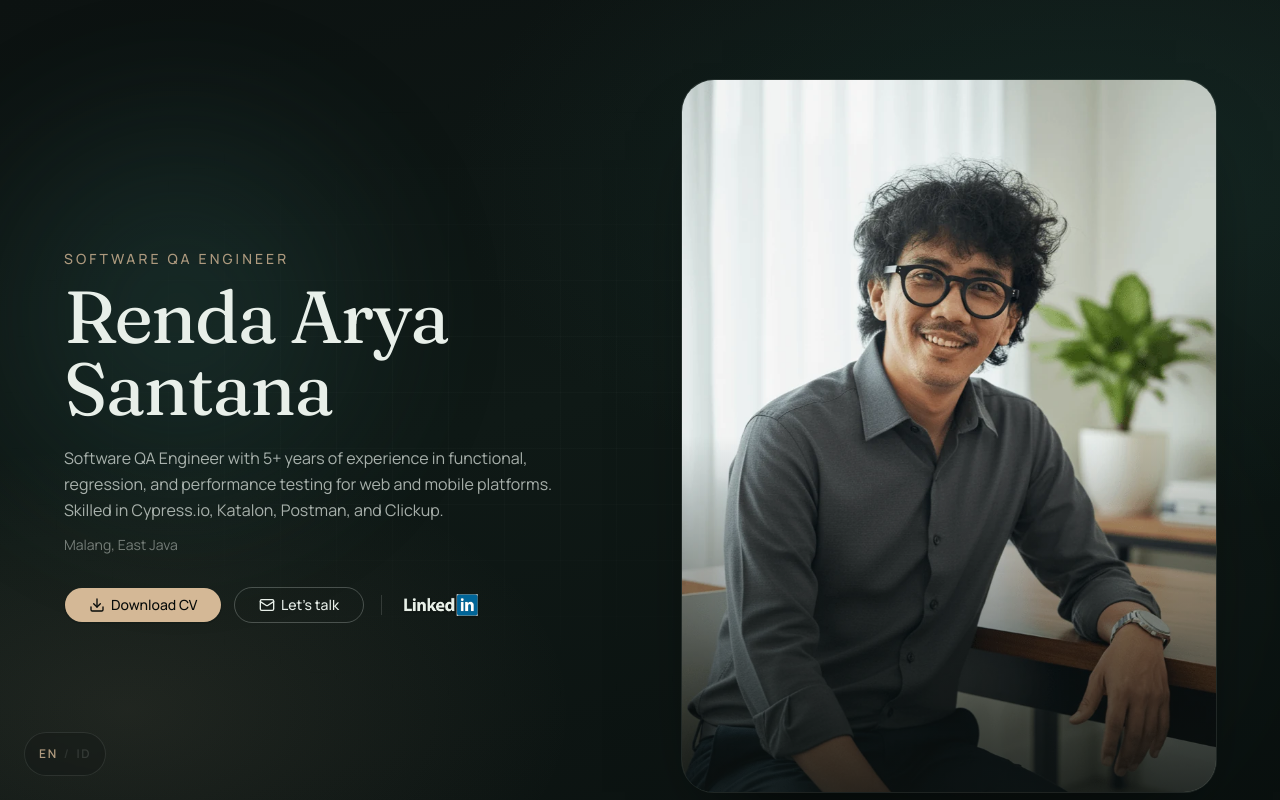
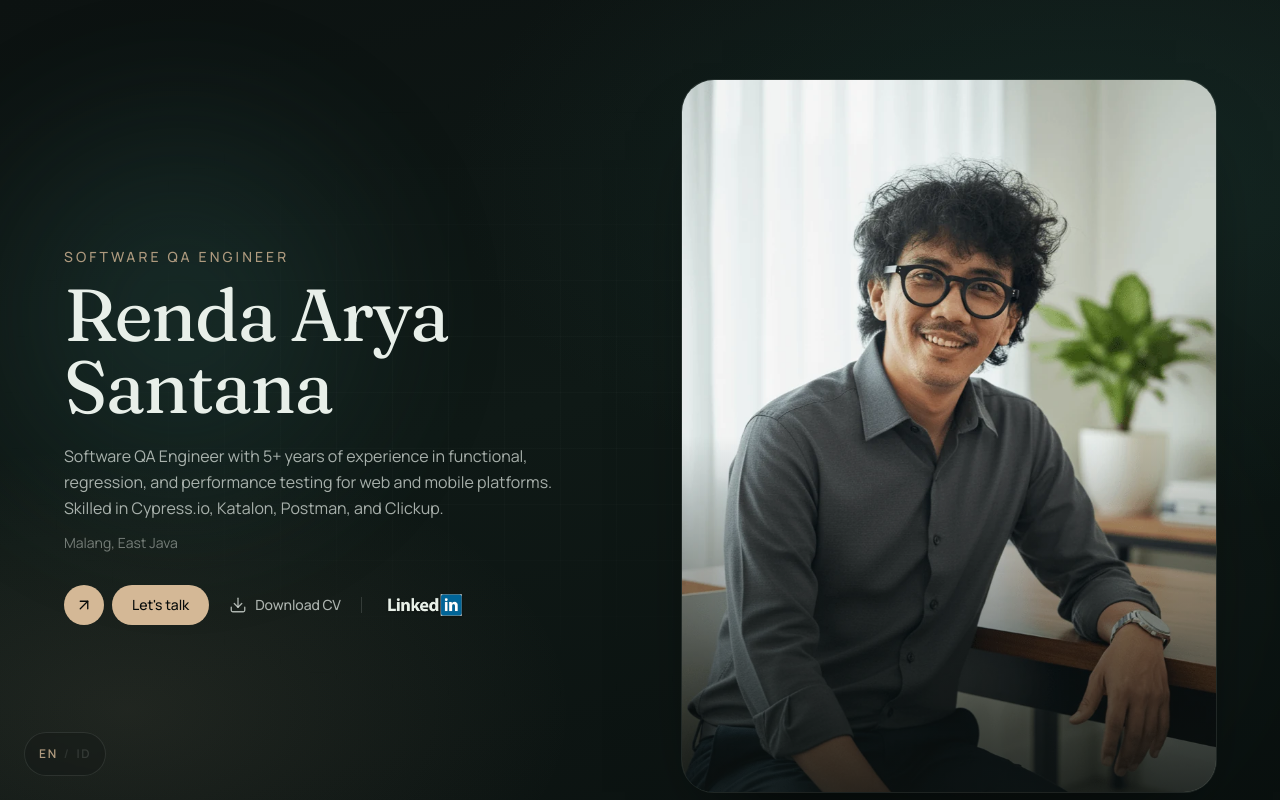
Before and after one commit to rendasantana/CV, a Next.js app: page / in a window 1280 px wide. Shown: the top 800 px of the page. Built offline with nearby package versions, Linux system fonts and the light colour scheme.

Commit message:
Match Isak hero CTA structure and motion
Segmented Let's talk pill with icon morph, quiet Download CV
link, LinkedIn wordmark — Renda gold palette only.

```diff
--- a/src/app/globals.css
+++ b/src/app/globals.css
@@ -204,13 +204,162 @@
   background: color-mix(in oklab, #e8efe9 3.5%, transparent);
 }
 
-/* Hero CTA — Isak-style dual pair + social; motion only, palette unchanged */
+/*
+ * Hero CTAs — Isak action-group structure + motion
+ * (segmented Let's talk pill + quiet Download link). Palette: Renda only.
+ */
 .hero-cta-row {
-  row-gap: 0.75rem;
+  gap: 20px;
 }
 
-.hero-cta {
-  will-change: transform;
+/* Morphing primary — mirrors .tf-btn-action */
+.hero-cta-talk {
+  display: inline-flex;
+  align-items: center;
+  gap: 8px;
+  position: relative;
+  text-decoration: none;
+  color: var(--teal-950);
+  outline: none;
+}
+
+.hero-cta-talk-ic,
+.hero-cta-talk-text {
+  display: flex;
+  align-items: center;
+  justify-content: center;
+  height: 40px;
+  border-radius: 999px;
+  background-color: var(--gold);
+  transition:
+    transform 0.4s ease,
+    margin 0.4s ease,
+    opacity 0.4s ease,
+    visibility 0.4s ease,
+    background-color 0.25s ease,
+    box-shadow 0.25s ease;
+}
+
+.hero-cta-talk-ic {
+  aspect-ratio: 1;
+  width: 40px;
+  flex-shrink: 0;
+}
+
+.hero-cta-talk-ic svg {
+  transition: transform 0.3s ease;
+}
+
+.hero-cta-talk-text {
+  padding: 0 20px;
+  font-size: 14px;
+  line-height: 20px;
+  font-weight: 500;
+  letter-spacing: -0.005em;
+  white-space: nowrap;
+}
+
+/* Trailing icon starts collapsed — expands on hover (Isak) */
+.hero-cta-talk-ic-end {
+  transform: scale(0);
+  margin-left: -48px;
+  opacity: 0;
+  visibility: hidden;
+}
+
+.hero-cta-talk:hover .hero-cta-talk-ic:first-child,
+.hero-cta-talk:focus-visible .hero-cta-talk-ic:first-child {
+  transform: scale(0);
+  margin-right: -48px;
+}
+
+.hero-cta-talk:hover .hero-cta-talk-ic-end,
+.hero-cta-talk:focus-visible .hero-cta-talk-ic-end {
+  transform: scale(1);
+  margin-left: 0;
+  opacity: 1;
+  visibility: visible;
+}
+
+.hero-cta-talk:hover .hero-cta-talk-ic-end svg,
+.hero-cta-talk:focus-visible .hero-cta-talk-ic-end svg {
+  transform: rotate(45deg);
+}
+
+.hero-cta-talk:hover .hero-cta-talk-ic,
+.hero-cta-talk:hover .hero-cta-talk-text,
+.hero-cta-talk:focus-visible .hero-cta-talk-ic,
+.hero-cta-talk:focus-visible .hero-cta-talk-text {
+  background-color: #e0c9a8;
+}
+
+.hero-cta-talk:active .hero-cta-talk-ic,
+.hero-cta-talk:active .hero-cta-talk-text {
+  background-color: color-mix(in oklab, var(--gold) 82%, var(--teal-950));
+  transform: translateY(1px) scale(0.98);
+}
+
+.hero-cta-talk:active .hero-cta-talk-ic-end {
+  transform: translateY(1px) scale(0.98);
+}
+
+.hero-cta-talk:focus-visible .hero-cta-talk-text {
+  box-shadow: 0 0 0 2px var(--sand), 0 0 0 4px color-mix(in oklab, var(--gold) 55%, transparent);
+}
+
+/* Quiet Download — mirrors .action-down */
+.hero-cta-down {
+  display: inline-flex !important;
+  align-items: center;
+  gap: 8px;
+  height: 40px !important;
+  padding: 0 !important;
+  font-size: 14px;
+  line-height: 20px;
+  font-weight: 500;
+  letter-spacing: -0.005em;
+  color: color-mix(in oklab, var(--ink) 72%, transparent) !important;
+  background: transparent !important;
+  box-shadow: none !important;
+  transition:
+    color 0.3s ease,
+    transform 0.2s ease,
+    opacity 0.2s ease;
+}
+
+.hero-cta-down:hover {
+  color: var(--gold) !important;
+  background: transparent !important;
+}
+
+.hero-cta-down:active {
+  transform: translateY(1px);
+  color: color-mix(in oklab, var(--gold) 85%, var(--ink)) !important;
+}
+
+.hero-cta-down:focus-visible {
+  outline: none;
+  box-shadow: 0 0 0 2px var(--sand), 0 0 0 4px color-mix(in oklab, var(--gold) 45%, transparent) !important;
+  border-radius: 6px;
+}
+
+.hero-cta-down svg {
+  transition: transform 0.3s ease;
+}
+
+.hero-cta-down:hover svg {
+  transform: translateY(2px);
+}
+
+.hero-cta-social-link {
+  transition:
+    opacity 0.3s ease,
+    transform 0.3s ease;
+}
+
+.hero-cta-social-link:hover {
+  opacity: 0.9;
+  transform: translateY(-1px);
 }
 
 @media (prefers-reduced-motion: reduce) {
@@ -222,10 +371,31 @@
     transform: none !important;
   }
 
-  .hero-cta,
+  .hero-cta-talk-ic,
+  .hero-cta-talk-text,
+  .hero-cta-talk-ic svg,
+  .hero-cta-down,
+  .hero-cta-down svg,
   .hero-cta-social-link,
   .hero-cta-social-link img {
     transition: none !important;
-    transform: none !important;
+  }
+
+  .hero-cta-talk-ic-end {
+    transform: none;
+    margin-left: 0;
+    opacity: 1;
+    visibility: visible;
+  }
+
+  .hero-cta-talk:hover .hero-cta-talk-ic:first-child,
+  .hero-cta-talk:focus-visible .hero-cta-talk-ic:first-child {
+    transform: none;
+    margin-right: 0;
+  }
+
+  .hero-cta-talk:hover .hero-cta-talk-ic-end svg,
+  .hero-cta-talk:focus-visible .hero-cta-talk-ic-end svg {
+    transform: none;
   }
 }
--- a/src/components/portfolio/cv-download-dialog.tsx
+++ b/src/components/portfolio/cv-download-dialog.tsx
@@ -20,26 +20,33 @@ import { useState, type ReactNode } from "react";
 type CvDownloadDialogProps = {
   triggerClassName?: string;
   triggerLabel?: string;
+  /** solid = gold pill (default); link = Isak-style quiet text control */
+  triggerVariant?: "solid" | "link";
   children?: ReactNode;
 };
 
 export function CvDownloadDialog({
   triggerClassName,
   triggerLabel,
+  triggerVariant = "solid",
   children,
 }: CvDownloadDialogProps) {
   const [open, setOpen] = useState(false);
   const { t } = useLocale();
   const label = triggerLabel ?? t.cvDialog.download;
+  const isLink = triggerVariant === "link";
 
   return (
     <Dialog open={open} onOpenChange={setOpen}>
       <DialogTrigger
         render={
           <Button
-            size="lg"
+            size={isLink ? "default" : "lg"}
+            variant={isLink ? "ghost" : "default"}
             className={cn(
-              "rounded-full bg-gold px-6 text-teal-950 transition-[transform,box-shadow,background-color] duration-200 ease-out hover:bg-[#e0c9a8]",
+              isLink
+                ? "h-auto gap-2 rounded-none border-0 bg-transparent p-0 shadow-none"
+                : "rounded-full bg-gold px-6 text-teal-950 transition-[transform,box-shadow,background-color] duration-200 ease-out hover:bg-[#e0c9a8]",
               triggerClassName,
             )}
           />
--- a/src/components/portfolio/hero.tsx
+++ b/src/components/portfolio/hero.tsx
@@ -3,10 +3,8 @@
 import { useLocale } from "@/components/i18n/locale-provider";
 import { CvDownloadDialog } from "@/components/portfolio/cv-download-dialog";
 import { LinkedInLogoButton } from "@/components/portfolio/linkedin-logo-button";
-import { buttonVariants } from "@/components/ui/button";
 import { profile } from "@/lib/portfolio";
-import { cn } from "@/lib/utils";
-import { Mail } from "lucide-react";
+import { ArrowUpRight, Download } from "lucide-react";
 import Image from "next/image";
 
 export function Hero() {
@@ -35,45 +33,36 @@ export function Hero() {
           <p className="reveal delay-2 mt-3 text-sm text-ink/45">
             {t.profile.location}
           </p>
-          <div className="reveal delay-3 hero-cta-row mt-8 flex flex-wrap items-center gap-x-4 gap-y-3">
-            <div className="hero-cta-pair flex flex-wrap items-center gap-3">
-              <CvDownloadDialog
-                triggerClassName={cn(
-                  "hero-cta hero-cta-primary",
-                  "rounded-full bg-gold px-6 text-teal-950",
-                  "shadow-[0_1px_0_color-mix(in_oklab,var(--teal-950)_12%,transparent)]",
-                  "hover:bg-[#e0c9a8] hover:-translate-y-0.5 hover:shadow-[0_10px_24px_-14px_color-mix(in_oklab,var(--gold)_55%,transparent)]",
-                  "active:translate-y-px active:shadow-none",
-                  "transition-[transform,box-shadow,background-color] duration-200 ease-out",
-                  "[&_svg]:transition-transform [&_svg]:duration-200 [&_svg]:ease-out",
-                  "hover:[&_svg]:-translate-y-px",
-                )}
-              />
-              <a
-                href="#contact"
-                className={cn(
-                  buttonVariants({ variant: "outline", size: "lg" }),
-                  "hero-cta hero-cta-secondary",
-                  "rounded-full border-ink/25 bg-transparent px-6 text-ink",
-                  "hover:-translate-y-0.5 hover:border-gold/45 hover:bg-ink/[0.06]",
-                  "hover:shadow-[0_0_0_1px_color-mix(in_oklab,var(--gold)_28%,transparent),0_10px_24px_-16px_color-mix(in_oklab,var(--gold)_40%,transparent)]",
-                  "active:translate-y-px active:shadow-none",
-                  "transition-[transform,box-shadow,background-color,border-color] duration-200 ease-out",
-                  "[&_svg]:transition-transform [&_svg]:duration-200 [&_svg]:ease-out",
-                  "hover:[&_svg]:translate-x-0.5",
-                )}
-              >
-                <Mail className="size-4" />
-                {t.hero.contactCta}
-              </a>
-            </div>
+
+          {/* Isak action-group: morphing Let's talk + quiet Download CV + social */}
+          <div className="reveal delay-3 hero-cta-row mt-8 flex flex-wrap items-center gap-x-5 gap-y-3">
+            <a
+              href="#contact"
+              className="hero-cta-talk"
+              aria-label={t.hero.contactCta}
+            >
+              <span className="hero-cta-talk-ic" aria-hidden>
+                <ArrowUpRight className="size-[18px]" strokeWidth={1.75} />
+              </span>
+              <span className="hero-cta-talk-text">{t.hero.contactCta}</span>
+              <span className="hero-cta-talk-ic hero-cta-talk-ic-end" aria-hidden>
+                <ArrowUpRight className="size-[18px]" strokeWidth={1.75} />
+              </span>
+            </a>
+
+            <CvDownloadDialog
+              triggerVariant="link"
+              triggerClassName="hero-cta-down"
+            >
+              <Download className="size-[18px]" strokeWidth={1.75} />
+              <span>{t.hero.downloadCv}</span>
+            </CvDownloadDialog>
+
             <div
               aria-hidden
-              className="hidden h-5 w-px bg-ink/15 sm:block"
+              className="hidden h-4 w-px shrink-0 bg-ink/15 sm:block"
             />
-            <div className="hero-cta-social flex items-center">
-              <LinkedInLogoButton className="hero-cta-social-link" />
-            </div>
+            <LinkedInLogoButton className="hero-cta-social-link" />
           </div>
         </div>
 
```
